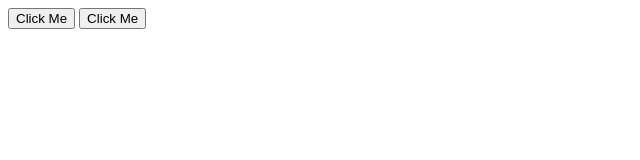
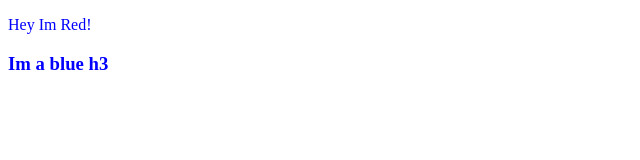
Before and after one commit to githmin/theOdinProject, a plain HTML site: page documentObjectModel/index.html in a window 1280 px wide. Shown: the whole page, without its empty margins (0-640 px from the left). Drawn offline with Linux system fonts and the light colour scheme.

Commit message:
h3 blue text

```diff
--- a/documentObjectModel/index.html
+++ b/documentObjectModel/index.html
@@ -9,8 +9,7 @@
 
 </head>
 <body>
-  <button onclick="alert('Hello World')">Click Me</button>
-
-  <button id="btn">Click Me</button>
+  <div id="container"></div>
+  <div id="container2"></div>
 </body>
 </html>
--- a/documentObjectModel/javaScript.js
+++ b/documentObjectModel/javaScript.js
@@ -1,6 +1,14 @@
-const btn = document.querySelector('#btn');
-btn.onclick = () => alert("Hello World");
+const container = document.querySelector('#container');
 
-btn.addEventListener('click', function (e) {
-    e.target.style.background = 'blue';
-  });
+const content = document.createElement('p');
+content.classList.add('content');
+content.textContent = 'Hey Im Red!';
+content.style.cssText = 'color:blue;';
+container.appendChild(content);
+
+
+const hthree = document.createElement('h3');
+hthree.classList.add('blueh3');
+hthree.textContent = 'Im a blue h3';
+hthree.setAttribute('style' , 'color:blue;');
+container.appendChild(hthree);
```
